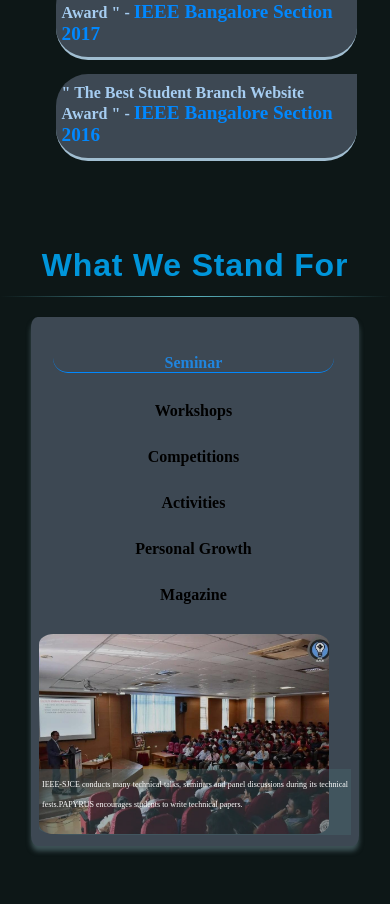
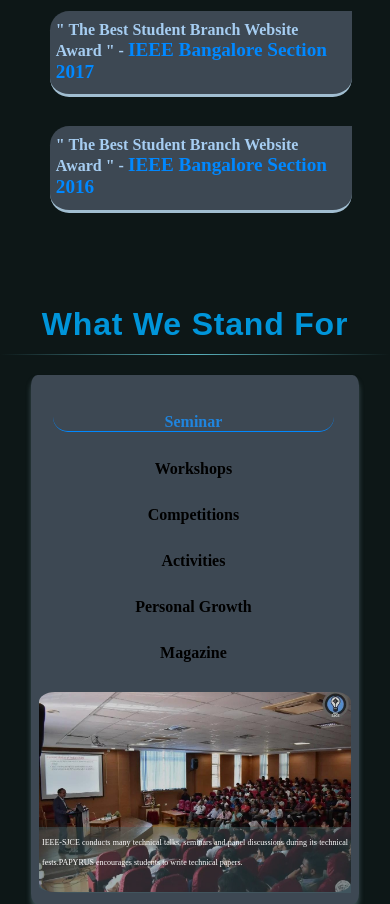
Before and after one commit to IEEESJCE/ieee-website, a React (Create React App) app: page / in a window 390 px wide. Shown: the part 10600-11504 px from the top of the page. Built offline with nearby package versions, Linux system fonts and the light colour scheme; some icons are missing.

Commit message:
modified the stand for & achievement section

```diff
--- a/src/css/ahievements.css
+++ b/src/css/ahievements.css
@@ -22,11 +22,11 @@
     flex-direction: column;
     justify-content: center;
     align-items: center;
-    width: 650px;
+    max-width: 100%;
     /* height: fit-content; */
     padding: 2%;
     margin: 2%;
-    border-radius: 2em;
+    border-radius: 1.2em;
     cursor: pointer;
     background-color:  rgb(61, 72, 83);
     /* -webkit-box-shadow: 0px 29px 38px -15px rgba(0,0,0,0.43);
@@ -69,7 +69,7 @@
     }
     .achievement_box{
         width: 290px;
-        margin-bottom: 3%;
+        margin: 5% auto;
         /* border-radius: 0px;
         border-bottom: none;
         border-top-right-radius: 2em; */
--- a/src/css/stand_for.css
+++ b/src/css/stand_for.css
@@ -113,8 +113,9 @@
         padding: 0px;
     }
     .work_img img{
+    position: relative;
     height: 200px;
-    width: 290px;
+    max-width:100%;
     border-radius: 5%;
     object-fit: cover;
     }
```
